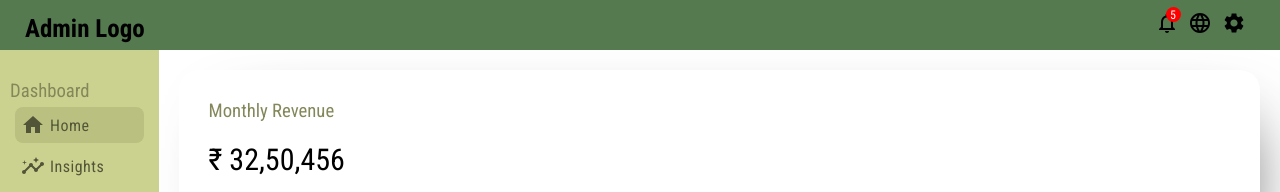
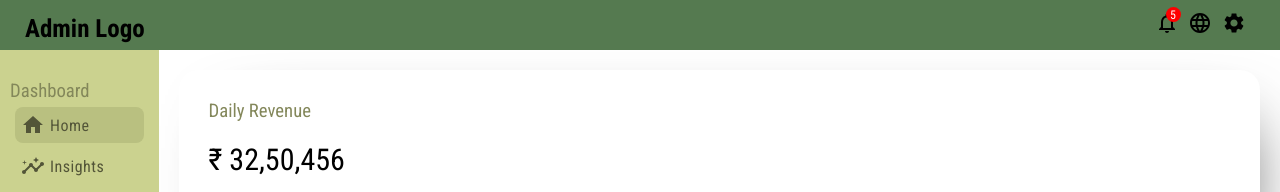
Before and after one commit to prajzz7/admin-dashboard, a React (Create React App) app: page / in a window 1280 px wide. Shown: the top 192 px of the page. Built offline with nearby package versions, Linux system fonts and the light colour scheme.

Commit message:
Daily kia

```diff
--- a/src/components/highlightInfo/HighlightInfo.jsx
+++ b/src/components/highlightInfo/HighlightInfo.jsx
@@ -7,7 +7,7 @@ const HighlightInfo = () => {
   return (
     <div className='highlightInfo'>
         <div className='highlightItem'>
-            <h3 className='highlightTitle'>Monthly Revenue</h3>
+            <h3 className='highlightTitle'>Daily Revenue</h3>
             <span className='highlightMoney'>₹ 32,50,456</span>
             <div className='highlightAnalyticsContainer'>
                 <span>-2.78%</span> <ArrowDownwardIcon className='arrow negative'/>
```
